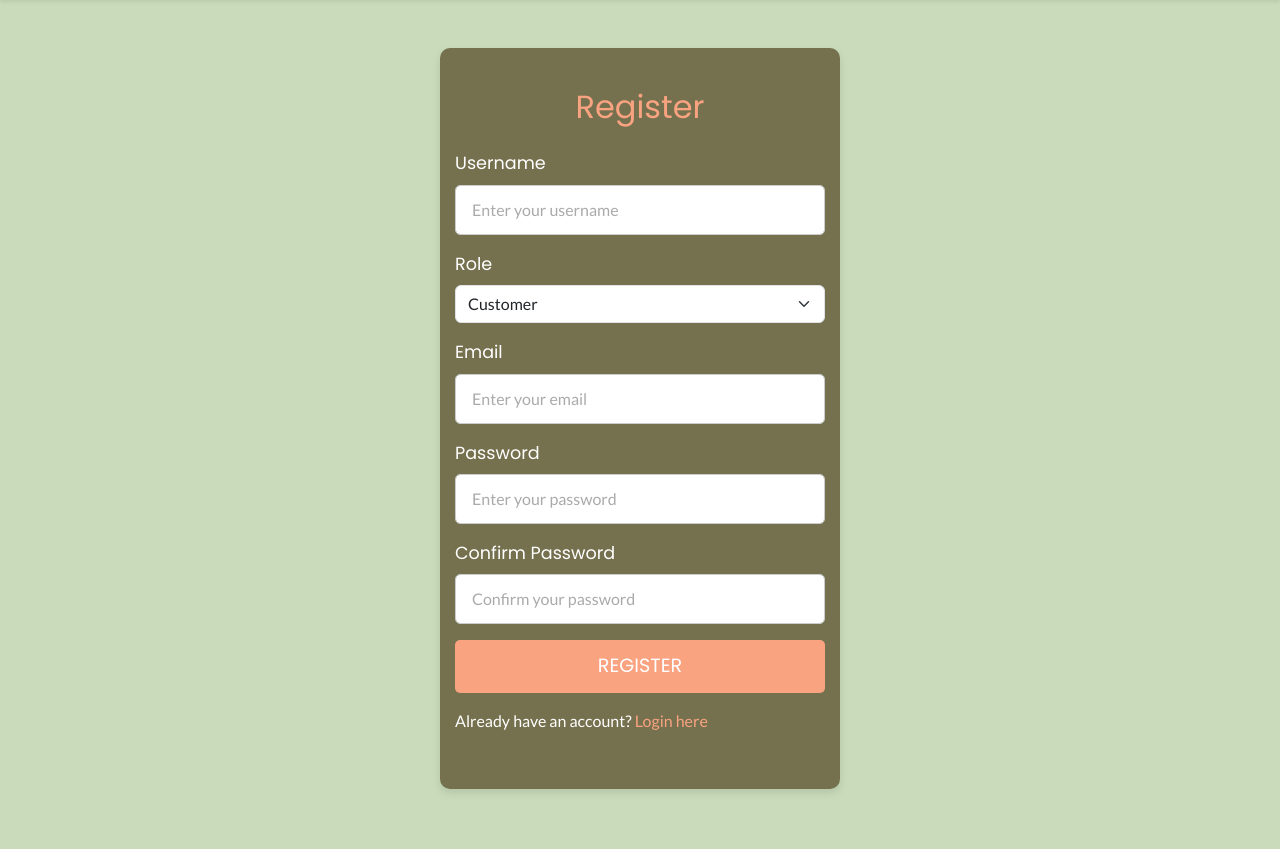
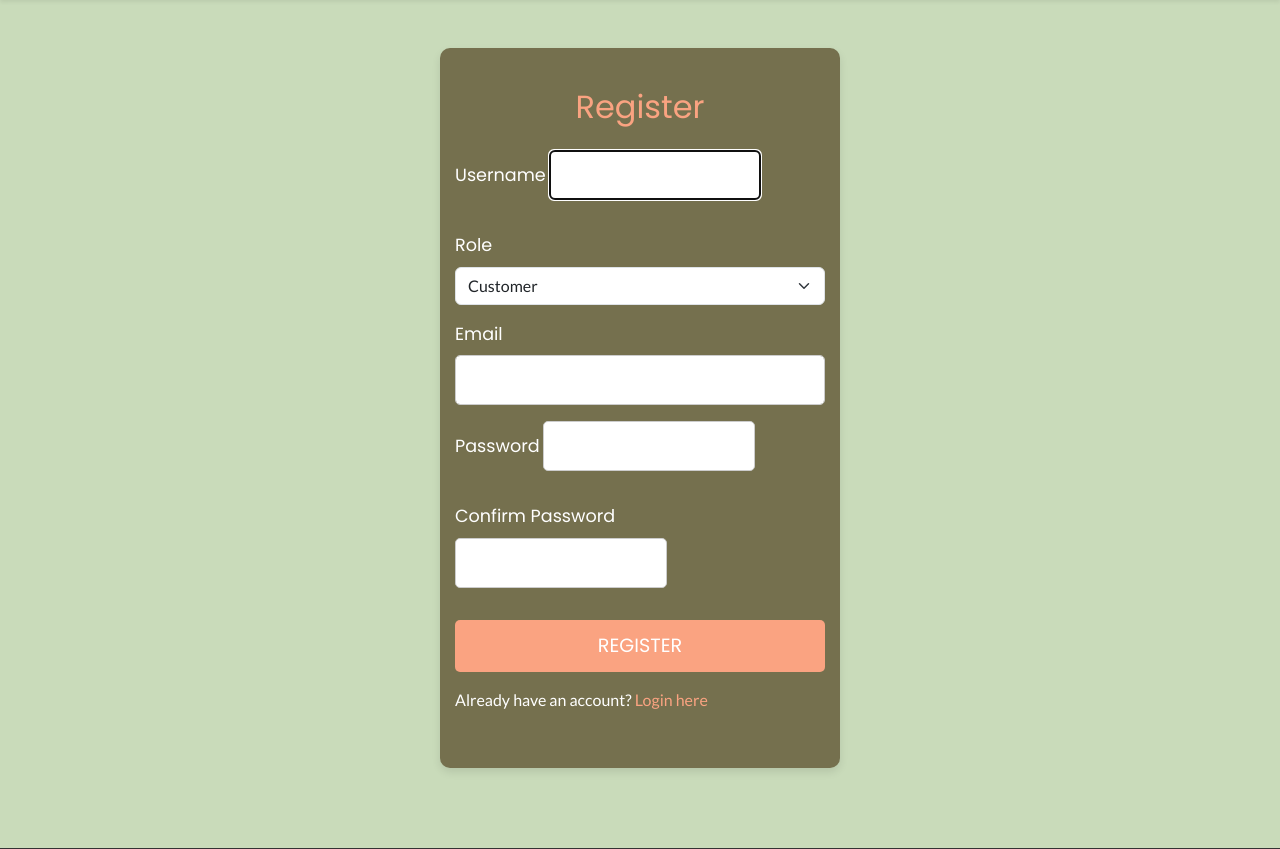
Before and after one commit to mahmudurmahid/individual-full-stack-project, a Django app: page /register/ in a window 1280 px wide. Shown: the part 62-911 px from the top of the page. Run offline with Django 4.2, Linux system fonts and the light colour scheme.

Commit message:
register form bug

```diff
--- a/events/forms.py
+++ b/events/forms.py
@@ -10,14 +10,32 @@ class RegisterForm(UserCreationForm):
         ('customer', 'Customer'),
         ('event_holder', 'Event Holder'),
     )
-    email = forms.EmailField()
-    role = forms.ChoiceField(choices=ROLE_CHOICES, widget=forms.Select(attrs={'class': 'form-select'}))
-    first_name = forms.CharField(required=True)
-    last_name = forms.CharField(required=True)
+    email = forms.EmailField(
+        required=True,
+        widget=forms.EmailInput(attrs={'class': 'form-control'}),
+    )
+    role = forms.ChoiceField(
+        choices=ROLE_CHOICES,
+        widget=forms.Select(attrs={'class': 'form-select'}),
+    )
+    first_name = forms.CharField(
+        required=True,
+        widget=forms.TextInput(attrs={'class': 'form-control'}),
+    )
+    last_name = forms.CharField(
+        required=True,
+        widget=forms.TextInput(attrs={'class': 'form-control'}),
+    )
 
     class Meta:
         model = User
         fields = ['username', 'email', 'password1', 'password2', 'first_name', 'last_name', 'role']
+
+    def clean_email(self):
+        email = self.cleaned_data.get('email')
+        if User.objects.filter(email=email).exists():
+            raise forms.ValidationError("This email is already in use.")
+        return email
 
     def save(self, commit=True):
         user = super().save(commit=False)
--- a/events/views.py
+++ b/events/views.py
@@ -28,6 +28,9 @@ def register(request):
                 return redirect('customer_home')
             elif hasattr(user, 'profile') and user.profile.role == 'event_holder':
                 return redirect('event_holder_home')
+        else:
+            # Debugging form errors
+            print("Form Errors:", form.errors)
     else:
         form = RegisterForm()
     return render(request, 'register.html', {'form': form})
--- a/templates/register.html
+++ b/templates/register.html
@@ -46,57 +46,30 @@
     <div class="container mt-5 register-form">
       <h2>Register</h2>
       <form method="post">
-        {% csrf_token %}
+        {% csrf_token %} {{ form.non_field_errors }}
         <div class="mb-3">
-          <label for="username" class="form-label">Username</label>
-          <input
-            type="text"
-            id="username"
-            name="username"
-            class="form-control"
-            placeholder="Enter your username"
-            required
-          />
+          <label for="id_username" class="form-label">Username</label>
+          {{ form.username }}
         </div>
         <div class="mb-3">
           <label for="id_role" class="form-label">Role</label>
           {{ form.role }}
         </div>
         <div class="mb-3">
-          <label for="email" class="form-label">Email</label>
-          <input
-            type="email"
-            id="email"
-            name="email"
-            class="form-control"
-            placeholder="Enter your email"
-            required
-          />
+          <label for="id_email" class="form-label">Email</label>
+          {{ form.email }}
         </div>
         <div class="mb-3">
-          <label for="password1" class="form-label">Password</label>
-          <input
-            type="password"
-            id="password1"
-            name="password1"
-            class="form-control"
-            placeholder="Enter your password"
-            required
-          />
+          <label for="id_password1" class="form-label">Password</label>
+          {{ form.password1 }}
         </div>
         <div class="mb-3">
-          <label for="password2" class="form-label">Confirm Password</label>
-          <input
-            type="password"
-            id="password2"
-            name="password2"
-            class="form-control"
-            placeholder="Confirm your password"
-            required
-          />
+          <label for="id_password2" class="form-label">Confirm Password</label>
+          {{ form.password2 }}
         </div>
         <button type="submit" class="btn btn-primary w-100">Register</button>
       </form>
+
       <p class="mt-3">
         Already have an account? <a href="{% url 'login' %}">Login here</a>
       </p>
```
